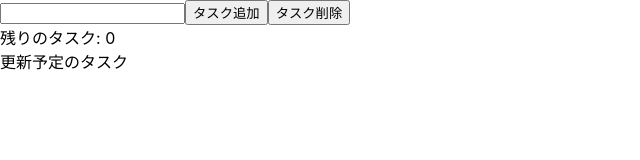
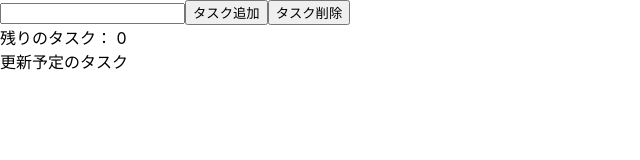
Before and after one commit to project-sa-git/react-tutorial-todo, a React (Create React App) app: page / in a window 1280 px wide. Shown: the top 160 px of the page, without its empty margins (0-640 px from the left). Built offline with nearby package versions, Linux system fonts and the light colour scheme; the HTML template or start-up script is replaced by a standard one.

Commit message:
全角に変換

```diff
--- a/src/App.js
+++ b/src/App.js
@@ -44,7 +44,7 @@ function App() {
       <input type="text" ref={todoNameRef} />
       <button onClick={handleAddTodo}>タスク追加</button>
       <button onClick={handleClear}>タスク削除</button>
-      <div>残りのタスク: {todos.filter((todo) => !todo.completed).length}</div>
+      <div>残りのタスク： {todos.filter((todo) => !todo.completed).length}</div>
       <div>更新予定のタスク</div>
     </>
   );
```
